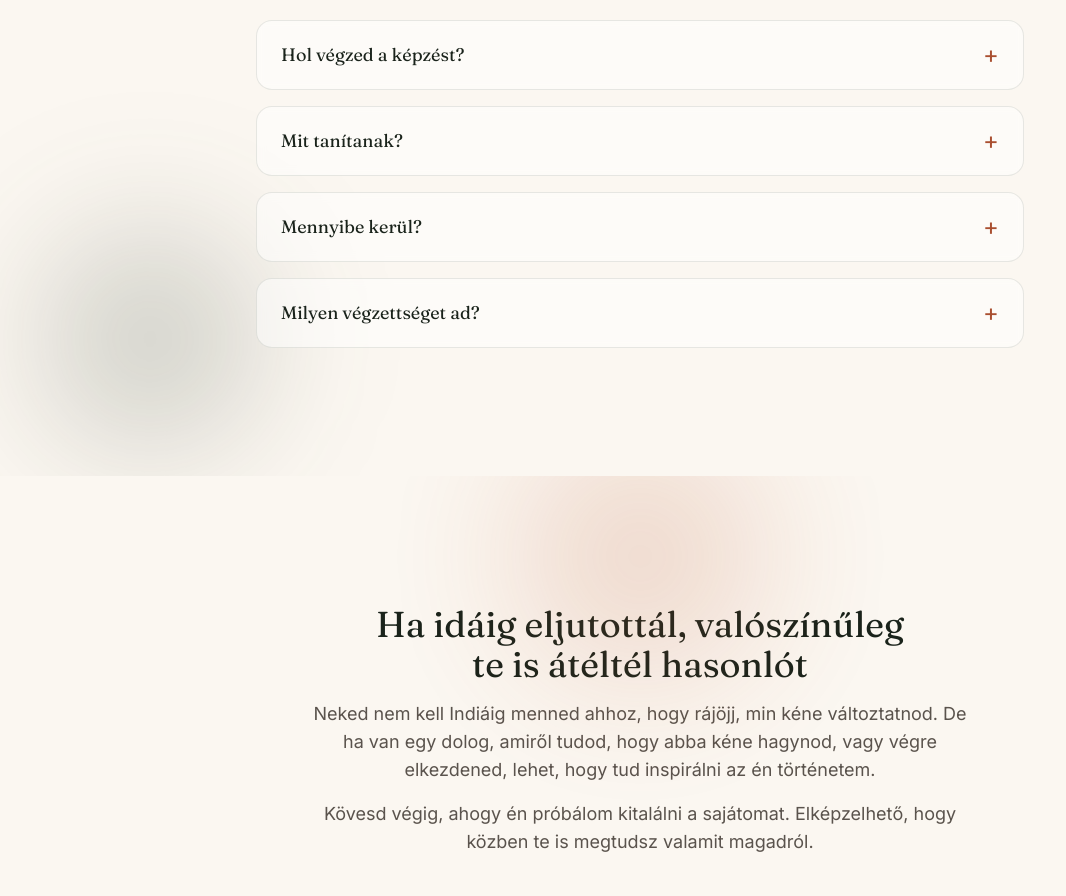
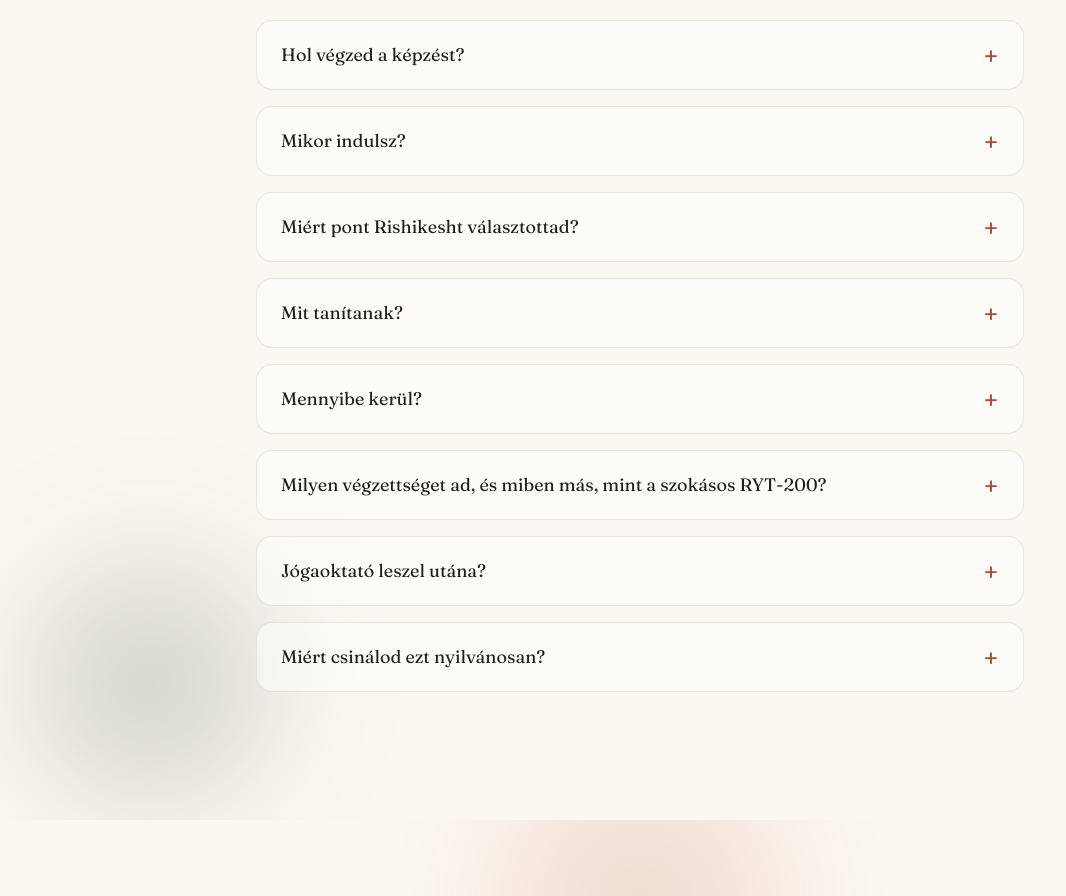
Before and after one commit to akardosbalint/balintkalandjai.hu, a Next.js app: page / in a window 1280 px wide. Shown: the part 4260-5156 px from the top of the page, without its empty margins (0-1066 px from the left). Built offline with nearby package versions, Linux system fonts and the light colour scheme.

Commit message:
FAQ: explain RYT-500 vs RYT-200 in detail, add more Q&A
Covers start date, why Rishikesh, whether teaching is the goal, and
why the journey is public — all grounded in the existing Hero/Story
copy and site-config dates.

```diff
--- a/src/components/FAQ.tsx
+++ b/src/components/FAQ.tsx
@@ -12,6 +12,15 @@ const items = [
       "A Rudra Yogpeethen, Tapovanban, Rishikesh mellett, Indiában.",
   },
   {
+    question: "Mikor indulsz?",
+    answer: "2026. október 1-jén, 58 napra.",
+  },
+  {
+    question: "Miért pont Rishikesht választottad?",
+    answer:
+      "Rishikesh a jóga fővárosa — itt a legerősebb a hagyomány. Nem egy magyar stúdióban akartam tanulni, hanem közvetlenül a forrásnál.",
+  },
+  {
     question: "Mit tanítanak?",
     answer:
       "Hagyományos Hatha jógát tanulok, igazodással és testtartással a középpontban. Emellett Vinyasát, Ashtangát, pránajámát, anatómiát, filozófiát, meditációt és mantrázást. A stílusok: Hatha, Kundalini, Vinyasa, Nidra, Ashtanga, Karma, terápiás jóga.",
@@ -22,8 +31,19 @@ const items = [
       "Összesen kb. 500 000 Ft-ba kerül: a repjegy kb. 200 000 Ft, a képzés 899 dollár (kb. 285 000 Ft), a vízum kb. 15 000 Ft. Egy hazai 200 órás képzés 300–400 ezer Ft — ez nem sokkal drágább annál, de 500 órás, és közvetlen a forrástól jön.",
   },
   {
-    question: "Milyen végzettséget ad?",
-    answer: "Yoga Alliance RYT-500 minősítést kapok.",
+    question: "Milyen végzettséget ad, és miben más, mint a szokásos RYT-200?",
+    answer:
+      "Yoga Alliance RYT-500 minősítést kapok. Ez azt jelenti, hogy egy 200 órás alapképzésen felül még 300 óra haladó anyagot is elvégzek, mindezt egyben, egy iskolánál, megszakítás nélkül.\n\nAz RYT-200 az iparági alapszint: ennyi kell ahhoz, hogy valaki hivatalosan taníthasson és regisztrált oktató legyen — a legtöbb jógaoktató itt meg is áll. Az RYT-500 ennél mélyebb: több haladó ászana, alaposabb anatómia és filozófia, komolyabb tanítási gyakorlat. Gyakorlatilag két képzést végzek el egyszerre, nem két külön kurzust két különböző iskolában, ahogy sokan csinálják.",
+  },
+  {
+    question: "Jógaoktató leszel utána?",
+    answer:
+      "Megvan hozzá a papírom, de nem ez a fő cél. Azért megyek, hogy közelebb kerüljek magamhoz — a tanítás csak ráadás, ha úgy alakul.",
+  },
+  {
+    question: "Miért csinálod ezt nyilvánosan?",
+    answer:
+      "Mert eddig mindent otthagytam, amint nehéz lett. Ha nyilvánosan vállalom, lesz, aki számon kéri rajtam — ez segít kitartani a nehéz napokon is.",
   },
 ];
 
```
